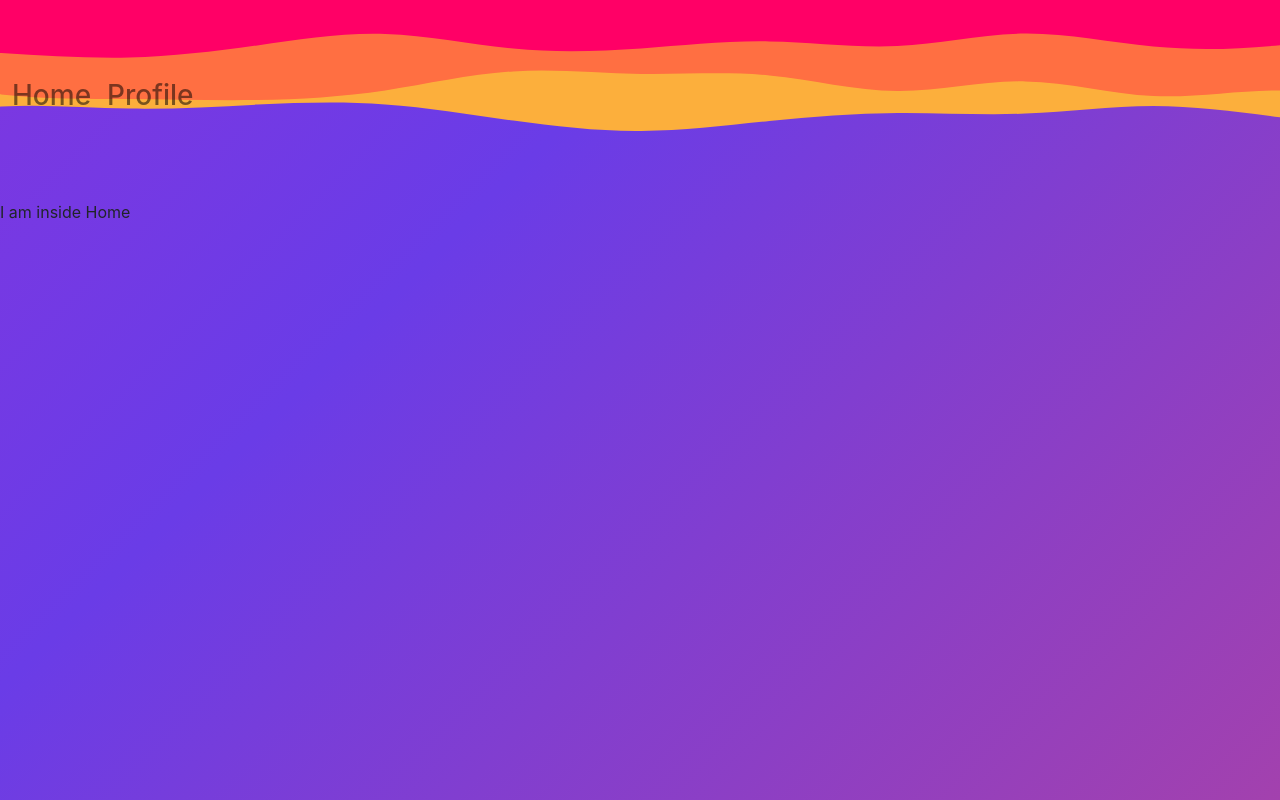
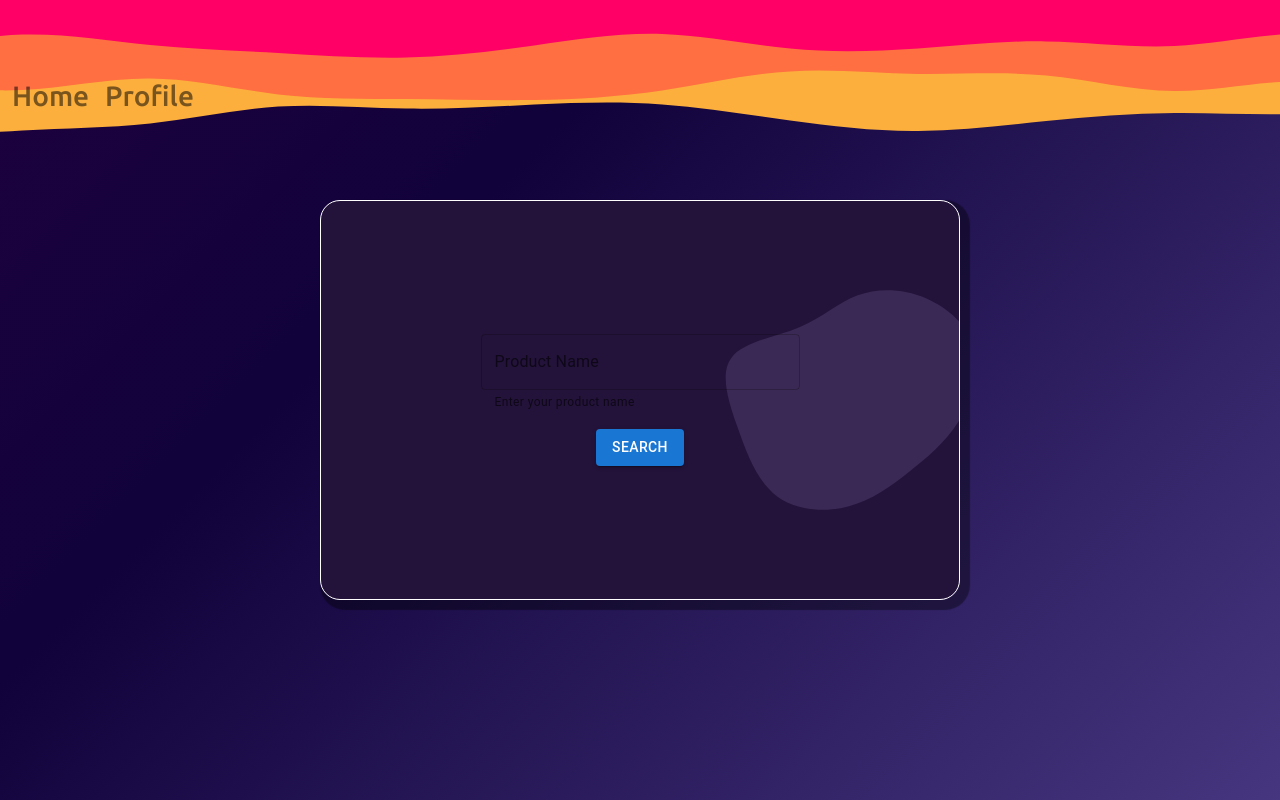
Before and after one commit to HOTSONHONET/Project-Odysseus, a React (Create React App) app: page / in a window 1280 px wide. Built offline with nearby package versions, Linux system fonts and the light colour scheme.

Commit message:
added search box in home page, added fontfamily in scss

```diff
--- a/package.json
+++ b/package.json
@@ -11,6 +11,7 @@
     "@testing-library/react": "^13.4.0",
     "@testing-library/user-event": "^13.5.0",
     "animejs": "^3.2.1",
+    "firebase": "^9.12.1",
     "react": "^18.2.0",
     "react-dom": "^18.2.0",
     "react-router-dom": "^6.4.2",
--- a/public/index.html
+++ b/public/index.html
@@ -32,7 +32,12 @@
       integrity="sha384-EVSTQN3/azprG1Anm3QDgpJLIm9Nao0Yz1ztcQTwFspd3yD65VohhpuuCOmLASjC"
       crossorigin="anonymous"
     />
-
+    <link rel="preconnect" href="https://fonts.googleapis.com" />
+    <link rel="preconnect" href="https://fonts.gstatic.com" crossorigin />
+    <link
+      href="https://fonts.googleapis.com/css2?family=Ubuntu:ital,wght@0,400;0,500;0,700;1,300&display=swap"
+      rel="stylesheet"
+    />
     <title>RateYourProduct</title>
   </head>
 
--- a/src/App.scss
+++ b/src/App.scss
@@ -1,14 +1,21 @@
+* {
+  margin: 0;
+  padding: 0;
+  font-family: "Ubuntu", sans-serif;
+}
+
 body {
-  background: linear-gradient(-45deg, #db4675, #6a3ce7, #b728cd, #23d5ab);
+  background: linear-gradient(-45deg, #1c009996, #11023b, #43004d, #002233);
+  // background-color: #002233;
   background-size: 400% 400%;
-  animation: gradient 15s ease infinite;
+  animation: movesidewise 15s ease infinite;
   height: 100vh;
 }
 
 .formbg {
   background: linear-gradient(-45deg, #ee7752, #e73c7e, #23a6d5, #23d5ab);
   background-size: 400% 400%;
-  animation: gradient 15s ease infinite;
+  animation: movesidewise 15s ease infinite;
 }
 
 .form {
@@ -36,7 +43,7 @@ body {
 
 .wave {
   background-image: url("./SVGs/waves.svg");
-  animation: movewave 10s linear infinite;
+  animation: movesidewise 30s linear infinite;
 }
 
 .navbar-link {
@@ -56,16 +63,40 @@ body {
   align-items: center;
 }
 
-@keyframes movewave {
+.search-box {
+  display: flex;
+  flex-direction: column;
+  justify-content: center;
+  align-items: center;
+  height: 50vh;
+  width: 50vw;
+  border: 1px solid;
+  border-radius: 20px;
+  box-shadow: 5px 5px 1px 5px rgba(0, 0, 0, 0.384);
+  background-repeat: no-repeat;
+  background-size: cover;
+  color: white;
+}
+
+.blob-bg {
+  background-image: url("./SVGs/blob.svg");
+  position: center;
+  animation: move-blob 5s linear infinite;
+}
+
+// Animation css
+@keyframes move-blob {
   0% {
-    background-position-x: 0;
+    background-position: 10% 50%;
+    // transform: rotate(0deg);
   }
   100% {
-    background-position-x: -50vw;
+    background-position: 80% 50%;
+    // transform: rotate(360deg);
   }
 }
 
-@keyframes gradient {
+@keyframes movesidewise {
   0% {
     background-position: 0% 50%;
   }
--- a/src/Pages/Home.js
+++ b/src/Pages/Home.js
@@ -1,12 +1,45 @@
-import React from 'react'
+import React, { useState } from 'react';
 import Navbar from '../Components/Navbar'
+import TextField from '@mui/material/TextField';
+import { Button } from '@mui/material';
 
 export default function Home() {
+  const [productName, update_productName] = useState('');
+
+  const handleSearchButton = () => {
+
+  }
+
+
+  const handleOnChangeSearchField = (e) => {
+    update_productName(e.target.value)
+    console.log(productName)
+  }
+  const styles = theme => ({
+    multilineColor: {
+      color: 'red'
+    }
+  });
   return (
     <>
       <Navbar />
-      <div>
-        I am inside Home
+      <div className="d-flex justify-content-center">
+        <div className="search-box blob-bg">
+          <TextField
+            id="outlined-product-name"
+            label="Product Name"
+            helperText="Enter your product name"
+            className="mb-3 w-50"
+            value={productName}
+            onChange={handleOnChangeSearchField}
+            sx={{ input: { color: 'white' } }}
+            color="secondary"
+
+          />
+          <Button variant="contained" color="primary" onClick={handleSearchButton}>
+            Search
+          </Button>
+        </div>
       </div>
     </>
   )
```
Also changed, not shown: src/Pages/Analysis.js (added, +7 -0 lines), src/SVGs/blob.svg (added), 1 other file (tests, documents, lock files or other folders).
